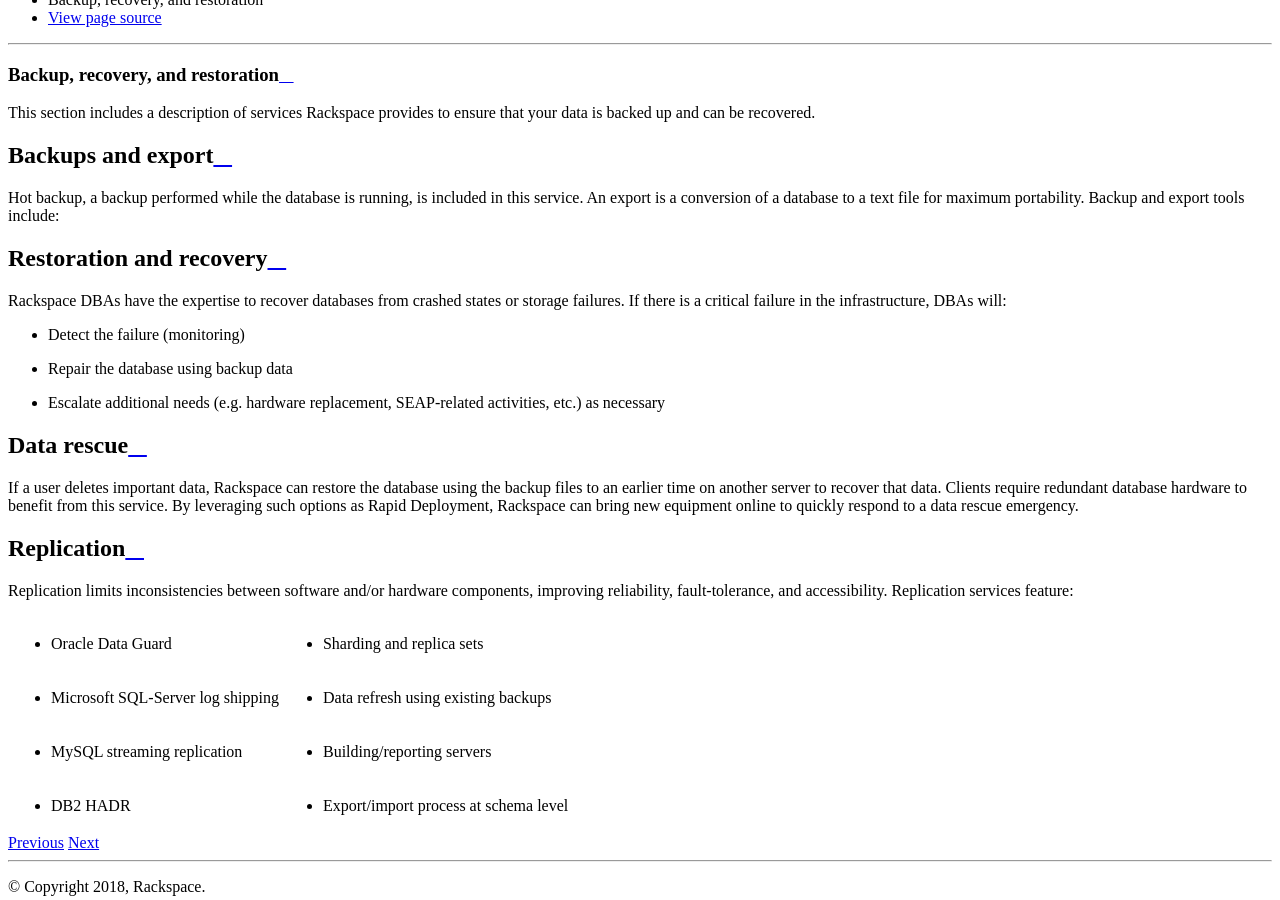
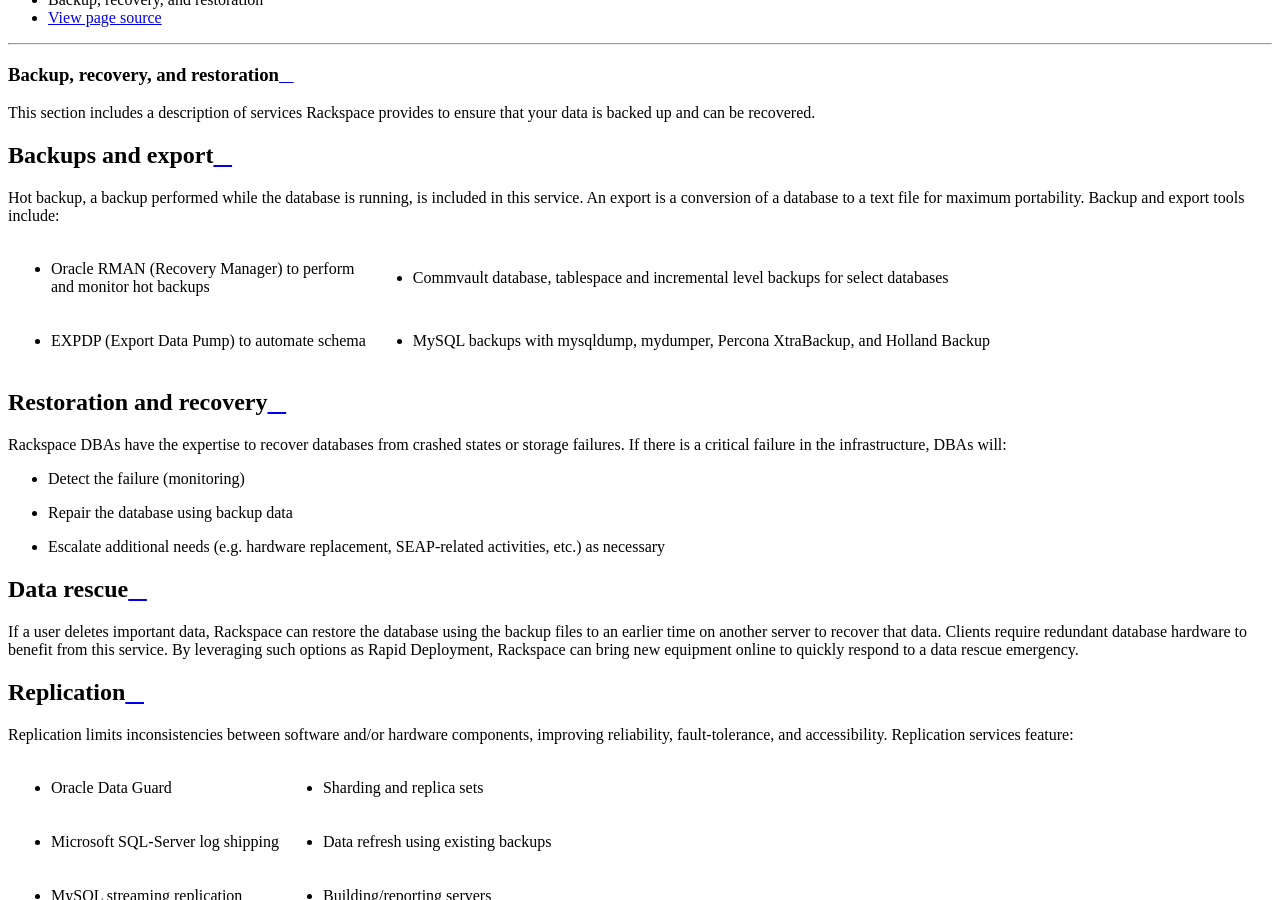
Before and after one commit to rackerlabs/docs-ras-databases, a Sphinx documentation site: the page built from docs/ras-databases-handbook/backup-recovery.rst, in a window 1280 px wide and 900 px high, scrolled down 392 px. Built offline with Sphinx 7.4.7 and the Read the Docs theme 2.0.0, drawn with Linux system fonts in a browser that asks for light colours; some of the changed lines change nothing that is shown.

Commit message:
Fix local tox errors round 2

```diff
--- a/docs/ras-databases-handbook/backup-recovery.rst
+++ b/docs/ras-databases-handbook/backup-recovery.rst
@@ -18,12 +18,6 @@
    :header-rows: 0
 
    * - * Oracle RMAN (Recovery Manager) to perform and monitor hot backups
-     - * Commvault database, tablespace and incremental level backups for select
-         databases
-
-   * - * EXPDP (Export Data Pump) to automate schema
-     - * MySQL backups with mysqldump, mydumper, Percona XtraBackup, and Holland
-         Backup
      - * Commvault database, tablespace and incremental level backups for
          select databases
 
```
